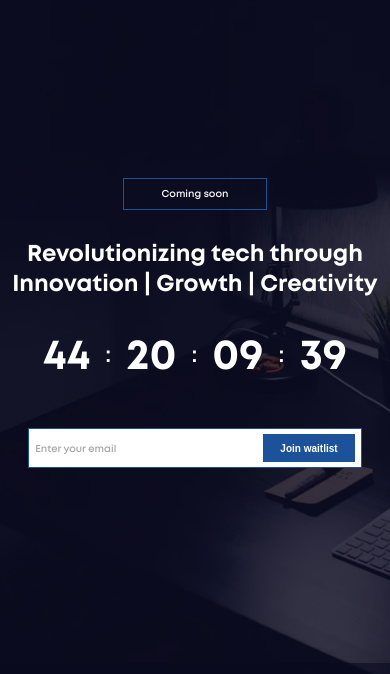
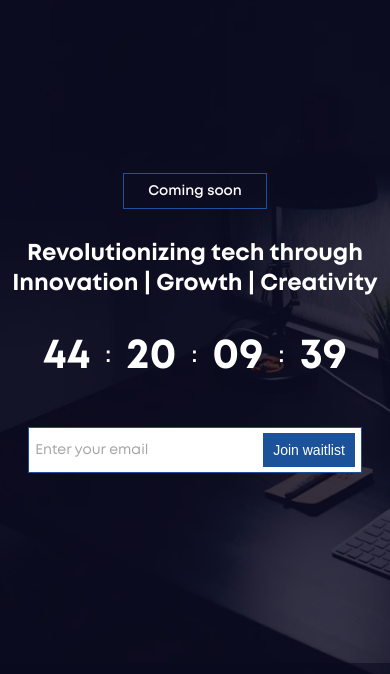
Before and after one commit to taiwobenedict/x3lab, a plain HTML site: page index.html in a window 390 px wide. Shown: the part 99-773 px from the top of the page. Drawn offline with Linux system fonts and the light colour scheme.

Commit message:
Initial commit

```diff
--- a/style.css
+++ b/style.css
@@ -143,7 +143,7 @@ body::after {
 
 #email::placeholder {
     font-family: "Mont", sans-serif;
-    font-weight: 600;
+    font-weight: 400;
     color: #A5A5A5;
     font-size: 1rem;
 }
@@ -159,6 +159,7 @@ body::after {
     outline: none;
     cursor: pointer;
     transition: 0.4s;
+    font-weight: 400;
 }
 
 .waitlist-btn:hover {
@@ -208,6 +209,14 @@ body::after {
         line-height: 3rem;
     }
 
+    .font-size-16 {
+        font-size: 14px;
+    }
+
+    #email::placeholder {
+        font-size: 14px;
+    }
+
 
 }
 
```
